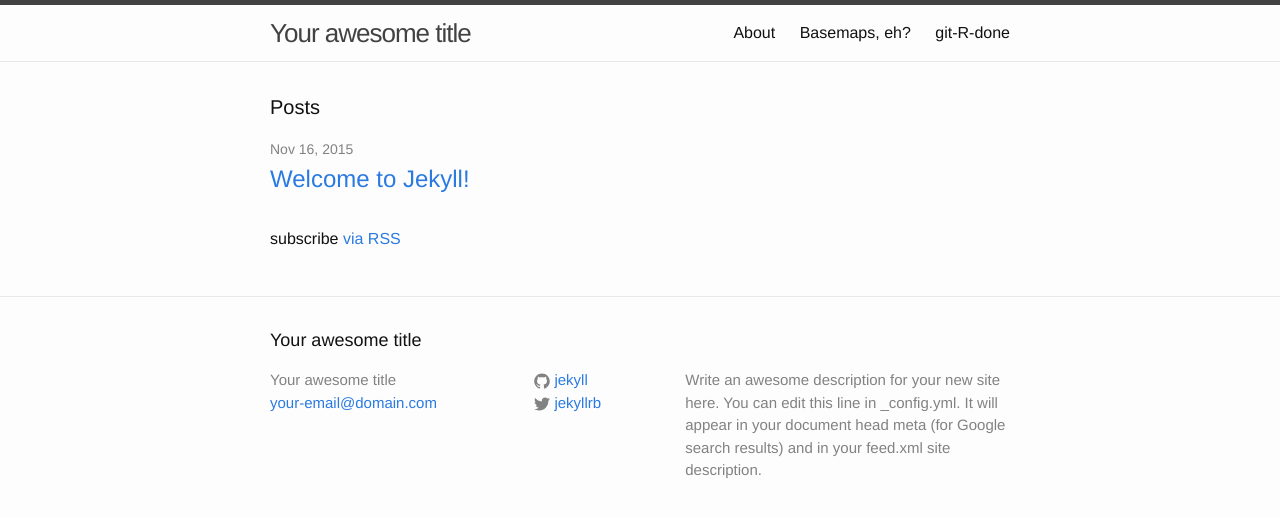
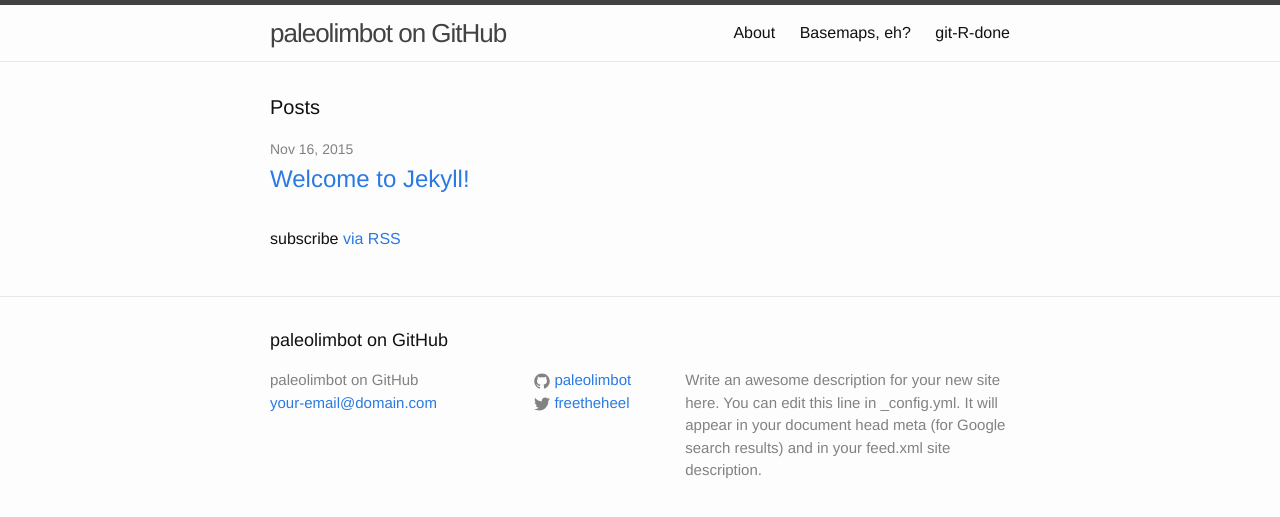
Before and after one commit to paleolimbot/paleolimbot.github.io, a Jekyll site: the page built from index.html, in a window 1280 px wide. Shown: the top 517 px of the page. Built offline with Jekyll 4.4.1, drawn with Linux system fonts in a browser that asks for light colours.

Commit message:
change config

```diff
--- a/_config.yml
+++ b/_config.yml
@@ -6,7 +6,7 @@
 # 'jekyll serve'. If you change this file, please restart the server process.
 
 # Site settings
-title: Your awesome title
+title: paleolimbot on GitHub
 email: your-email@domain.com
 description: > # this means to ignore newlines until "baseurl:"
   Write an awesome description for your new site here. You can edit this
@@ -14,8 +14,8 @@ description: > # this means to ignore newlines until "baseurl:"
   Google search results) and in your feed.xml site description.
 baseurl: "" # the subpath of your site, e.g. /blog
 url: "http://yourdomain.com" # the base hostname & protocol for your site
-twitter_username: jekyllrb
-github_username:  jekyll
+twitter_username: freetheheel
+github_username:  paleolimbot
 
 # Build settings
 markdown: kramdown
```
